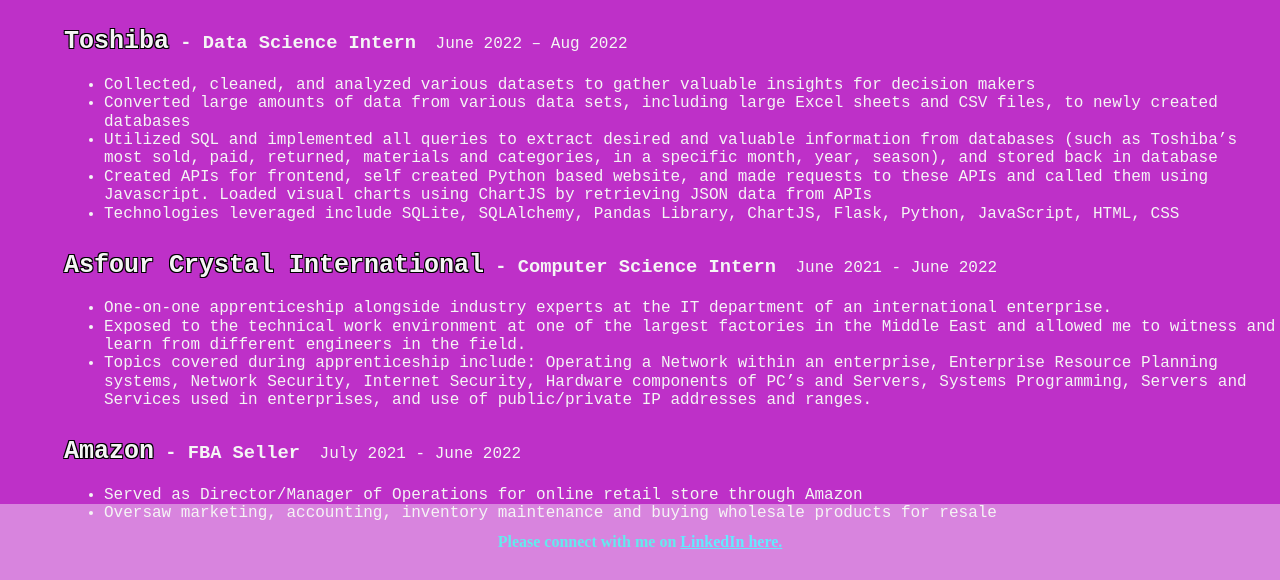
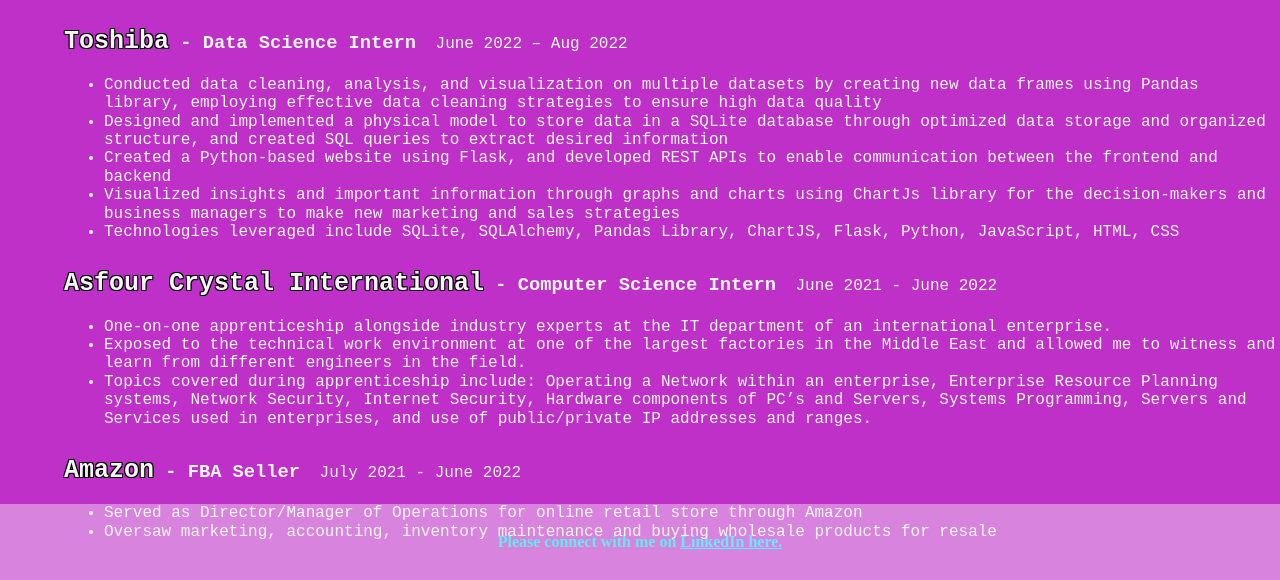
Before and after one commit to hamzadeif/hamza-deif-personal-website, a website built with Vite: page index.html in a window 1280 px wide. Shown: the part 579-1159 px from the top of the page. Built offline with nearby package versions, Linux system fonts and the light colour scheme; a web font is replaced by a local one.

Commit message:
Fixed Description of Toshiba Internship

```diff
--- a/index.html
+++ b/index.html
@@ -22,10 +22,10 @@
                         <p style="display: inline-block; margin-left: 10px;">June 2022 – Aug 2022</p>
                     </div>
                   <ul>
-                    <li>Collected, cleaned, and analyzed various datasets to gather valuable insights for decision makers</li>
-                    <li>Converted large amounts of data from various data sets, including large Excel sheets and CSV files, to newly created databases</li>
-                    <li>Utilized SQL and implemented all queries to extract desired and valuable information from databases (such as Toshiba’s most sold, paid, returned, materials and categories, in a specific month, year, season), and stored back in database</li>
-                    <li>Created APIs for frontend, self created Python based website, and made requests to these APIs and called them using Javascript. Loaded visual charts using ChartJS by retrieving JSON data from APIs</li>
+                    <li>Conducted data cleaning, analysis, and visualization on multiple datasets by creating new data frames using Pandas library, employing effective data cleaning strategies to ensure high data quality</li>
+                    <li>Designed and implemented a physical model to store data in a SQLite database through optimized data storage and organized structure, and created SQL queries to extract desired information</li>
+                    <li>Created a Python-based website using Flask, and developed REST APIs to enable communication between the frontend and backend</li>
+                    <li>Visualized insights and important information through graphs and charts using ChartJs library for the decision-makers and business managers to make new marketing and sales strategies</li>
                     <li>Technologies leveraged include SQLite, SQLAlchemy, Pandas Library, ChartJS, Flask, Python, JavaScript, HTML, CSS</li>
                   </ul>
                 </div>
```
